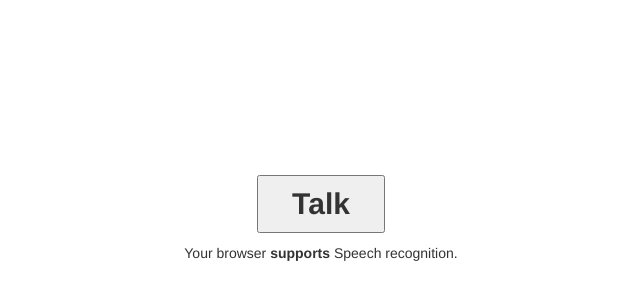
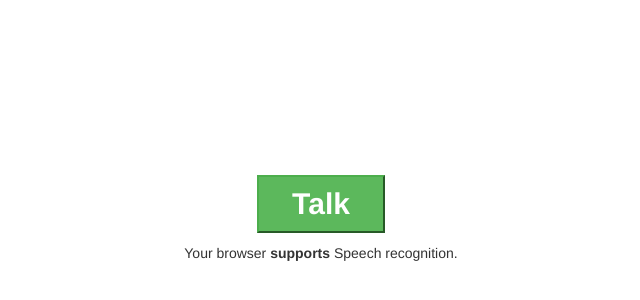
Before and after one commit to sandipsaha597/mean-girl, a plain HTML site: page index.html in a window 1280 px wide. Shown: the part 176-476 px from the top of the page, without its empty margins (319-959 px from the left). Drawn offline with nearby package versions, Linux system fonts and the light colour scheme.

Commit message:
Add files via upload

```diff
--- a/index.html
+++ b/index.html
@@ -16,7 +16,7 @@
   <link rel="stylesheet" type="text/css" href="main.css">
 </head>
 <body>
-  <button type="button" class="talk">talk</button>
+  <button type="button" class="talk btn-success">talk</button>
   <p class="content"></p>
   <p class="supportMsg"></p>
 
```
